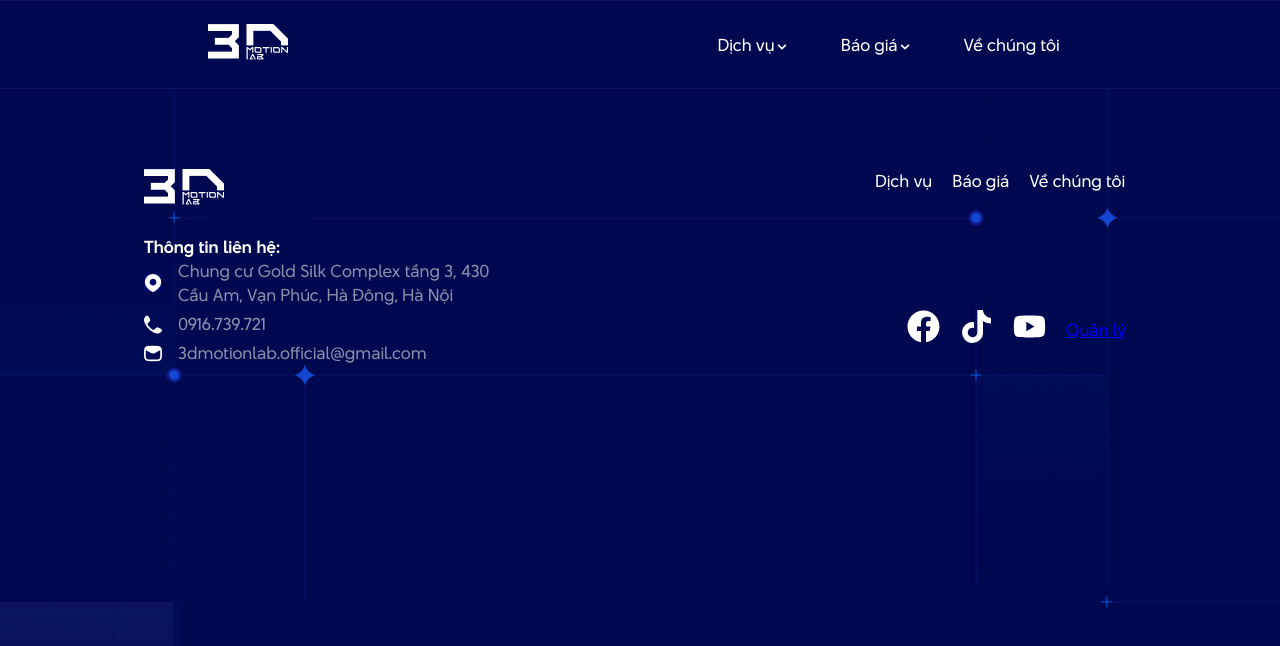
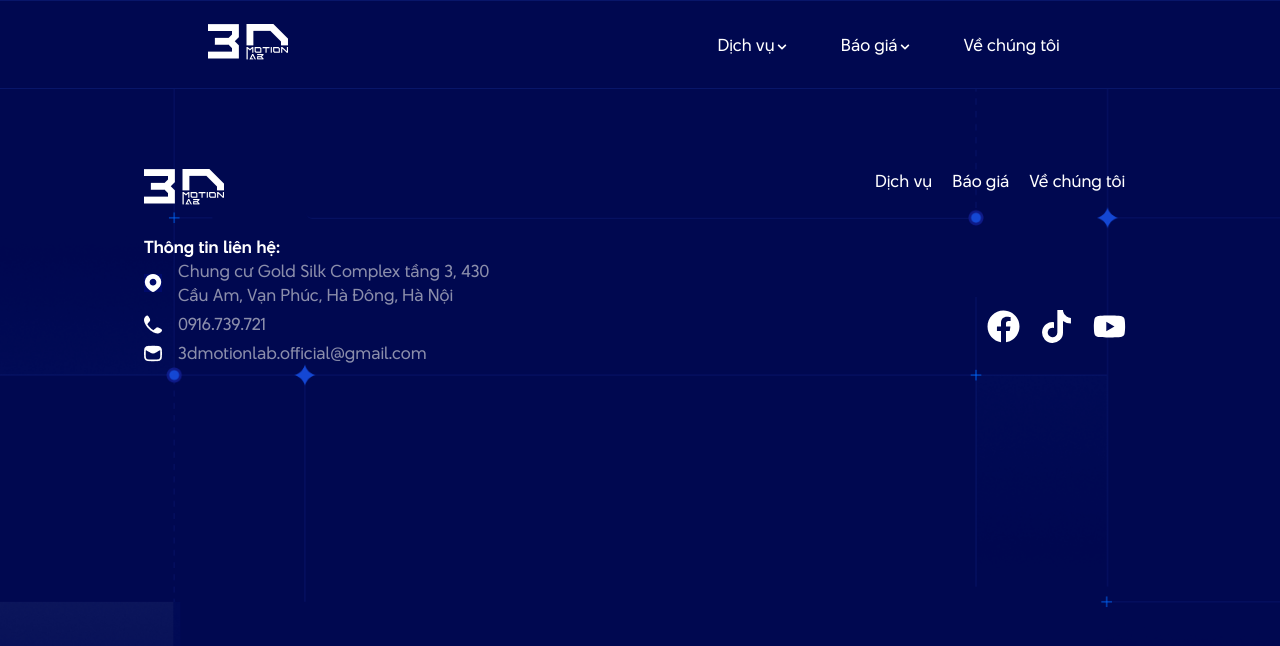
Before and after one commit to Quynh4/3dmotionlab, a React (Create React App) app: page /3dmotionlab/quan-ly in a window 1280 px wide. Shown: the top 646 px of the page. Built offline with nearby package versions, Linux system fonts and the light colour scheme.

Commit message:
remove quanly

```diff
--- a/src/components/common-cpn/Footer.jsx
+++ b/src/components/common-cpn/Footer.jsx
@@ -28,7 +28,7 @@ const Footer = () => {
 								<FaYoutube size={33} color="white" />
 							</HashLink>
 
-							<HashLink to="quan-ly#">Quản lý</HashLink>
+							{/* <HashLink to="quan-ly#">Quản lý</HashLink> */}
 						</div>
 					</div>
 				</div>
```
